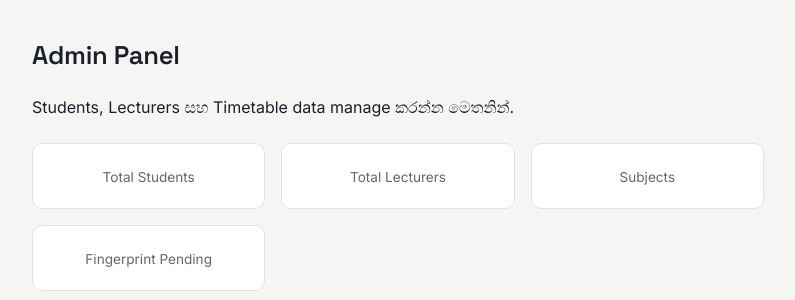
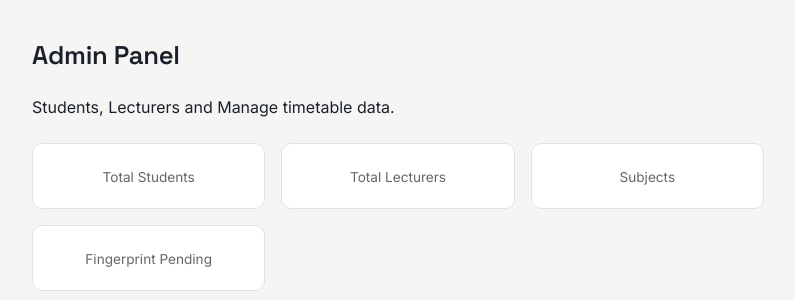
Before and after one commit to didulah/mini_project, a Flask app: template templates/admin_dashboard.html in a window 1280 px wide. Shown: the part 57-357 px from the top of the page, without its empty margins (242-1037 px from the left). Run offline with Flask 3, Linux system fonts and the light colour scheme; the template is opened without the code that fills it, so the values that code supplies are empty.

Commit message:
Fix translation in admin panel description

```diff
--- a/templates/admin_dashboard.html
+++ b/templates/admin_dashboard.html
@@ -49,7 +49,7 @@
 </style>
 
 <h1>Admin Panel</h1>
-<p>Students, Lecturers සහ Timetable data manage කරන්න මෙතනින්.</p>
+<p>Students, Lecturers and Manage timetable data.</p>
 
 <div class="admin-grid">
     <div class="admin-card">
```
